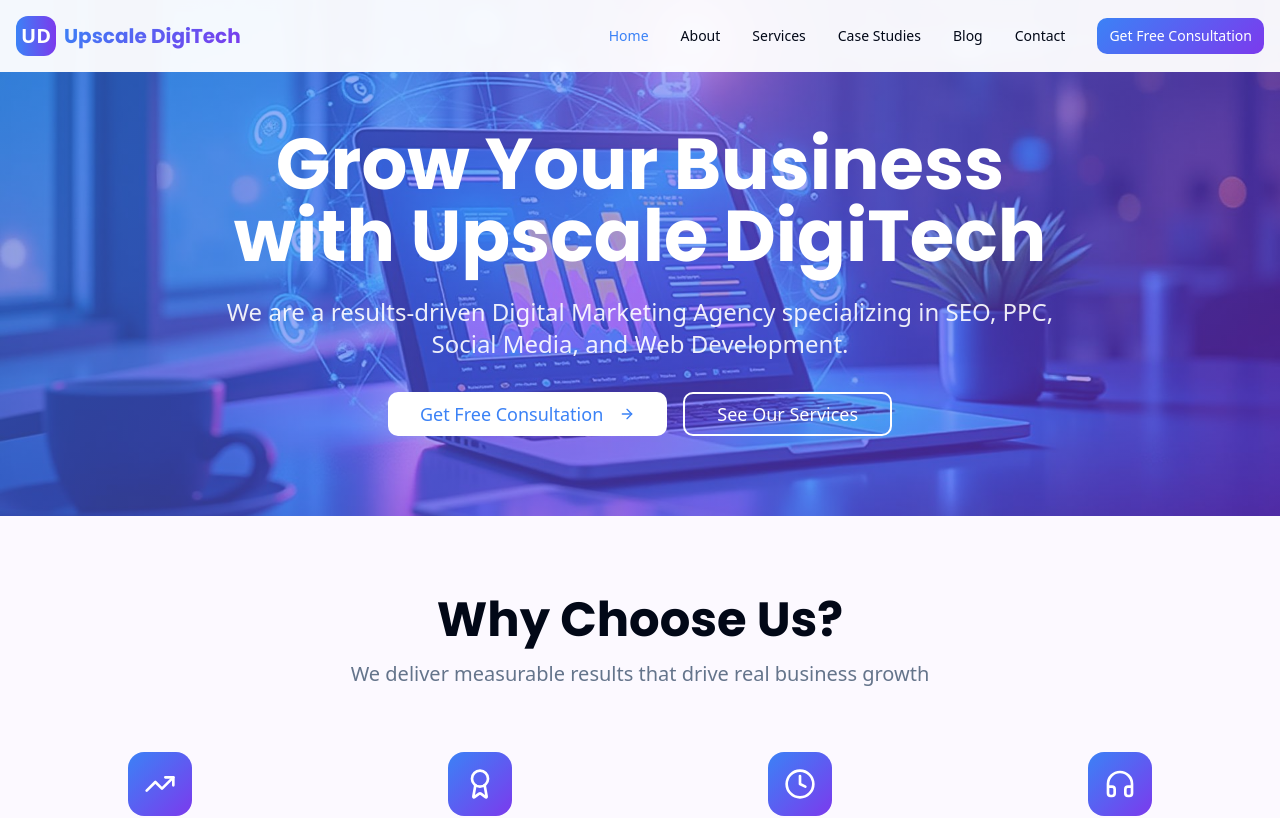
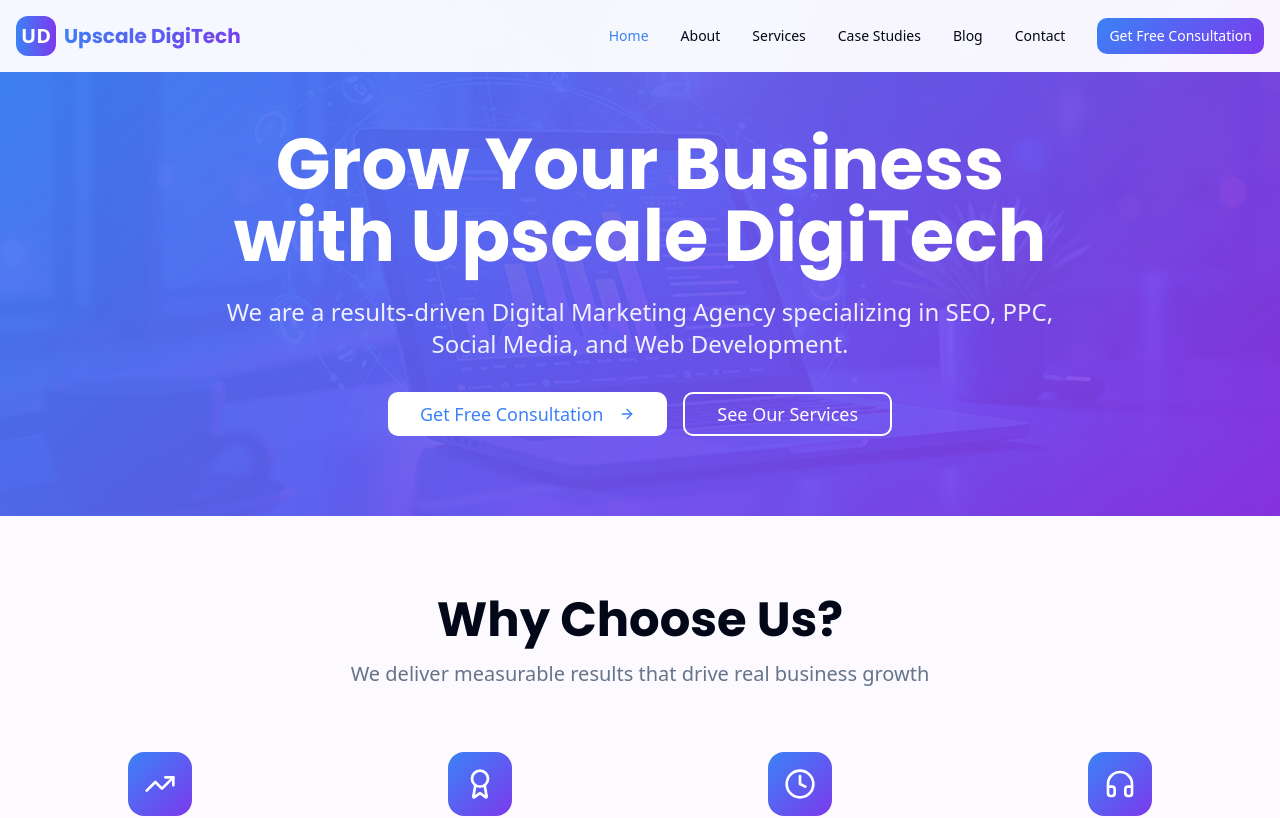
Before and after one commit to afarhan5/upscale-digitech-launchpad, a React (Vite) app: page / in a window 1280 px wide. Shown: the top 818 px of the page. Built offline with nearby package versions, Linux system fonts and the light colour scheme.

Commit message:
Reverted to commit 5f0ad1593626d00981d2fa8c8bae99af6c88aa94

```diff
--- a/src/pages/Index.tsx
+++ b/src/pages/Index.tsx
@@ -87,7 +87,7 @@ const Index = () => {
         <div
           className="absolute inset-0 z-0"
           style={{
-            backgroundImage: `linear-gradient(135deg, rgba(59, 130, 246, 0.6), rgba(147, 51, 234, 0.5)), url(${heroImage})`,
+            backgroundImage: `linear-gradient(135deg, rgba(59, 130, 246, 0.95), rgba(147, 51, 234, 0.9)), url(${heroImage})`,
             backgroundSize: 'cover',
             backgroundPosition: 'center',
           }}
```
